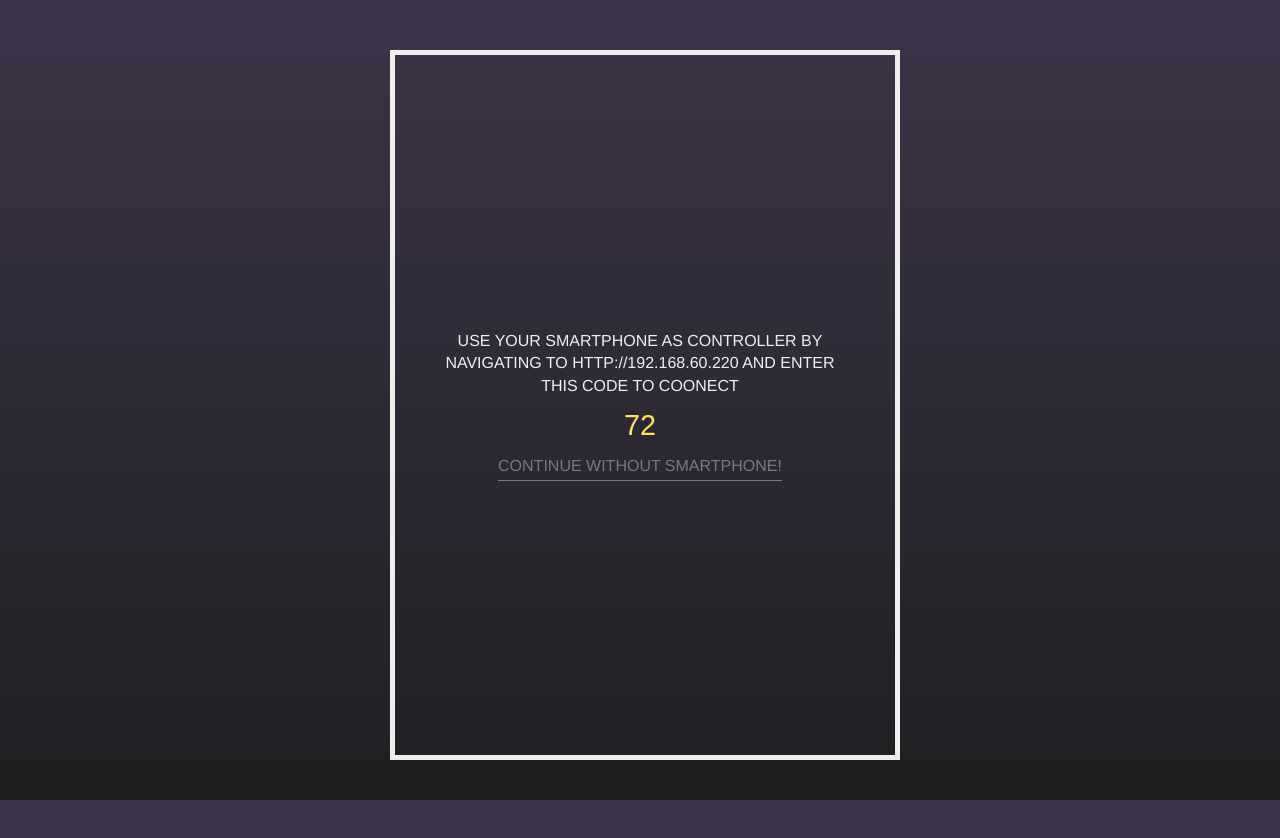
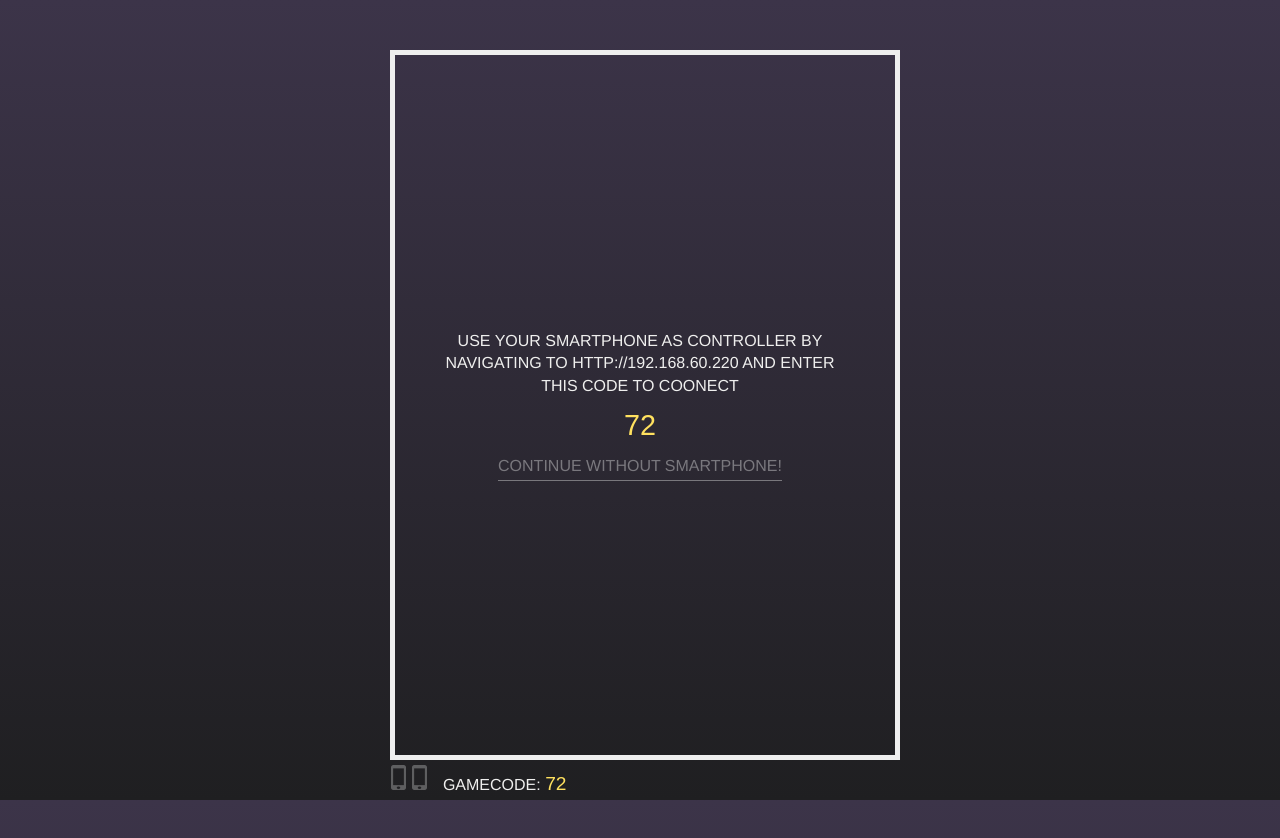
Before and after one commit to thomasdegry/game-programming, a website: page game/src/index.html in a window 1280 px wide. Both pictures are taken after a click on the link "Launch". Drawn offline with nearby package versions, Linux system fonts and the light colour scheme; no server answers.

Commit message:
controller stats added

```diff
--- a/game/src/index.html
+++ b/game/src/index.html
@@ -27,6 +27,11 @@
                 <a href="#" id="restart">Restart?</a>
             </div>
         </div>
+        <div id="multiplayerstats" class="out">
+            <div class="controller dim" id="controller1"></div>
+            <div class="controller dim" id="controller2"></div>
+            <p class="code">Gamecode: <span></span></p>
+        </div>
 
         <script src="/socket.io/socket.io.js"></script>
         <script src="http://cdnjs.cloudflare.com/ajax/libs/gsap/latest/TweenMax.min.js"></script>
--- a/game/src/js-dev/classes/Game.js
+++ b/game/src/js-dev/classes/Game.js
@@ -41,6 +41,12 @@ var Game = (function () {
 
         this.socket.on('join:accept', function(data) {
             that.startGame();
+            $("#multiplayerstats #controller1").removeClass('dim');
+
+        });
+
+        this.socket.on('join:player2', function(data) {
+            $("#multiplayerstats #controller2").removeClass('dim');
         });
 
         this.socket.on('gameplay:restart', this.restart);
@@ -62,12 +68,16 @@ var Game = (function () {
         $(".connect-instructions").removeClass('out');
         $(".connect-instructions p span").text(this.rocket.identifier);
         $(".connect-instructions p em").text(this.settings.hostName);
+
+        $("#multiplayerstats").removeClass('out');
+        $("#multiplayerstats p span").text(this.rocket.identifier);
     };
 
     Game.prototype.proceedWithoutController = function(event) {
         event.preventDefault();
         this.useController = false;
         this.startGame();
+        $("#multiplayerstats").addClass('out');
     };
 
     Game.prototype.startGame = function() {
--- a/game/src/js/main.js
+++ b/game/src/js/main.js
@@ -157,6 +157,12 @@ var Game = (function () {
 
         this.socket.on('join:accept', function(data) {
             that.startGame();
+            $("#multiplayerstats #controller1").removeClass('dim');
+
+        });
+
+        this.socket.on('join:player2', function(data) {
+            $("#multiplayerstats #controller2").removeClass('dim');
         });
 
         this.socket.on('gameplay:restart', this.restart);
@@ -178,12 +184,16 @@ var Game = (function () {
         $(".connect-instructions").removeClass('out');
         $(".connect-instructions p span").text(this.rocket.identifier);
         $(".connect-instructions p em").text(this.settings.hostName);
+
+        $("#multiplayerstats").removeClass('out');
+        $("#multiplayerstats p span").text(this.rocket.identifier);
     };
 
     Game.prototype.proceedWithoutController = function(event) {
         event.preventDefault();
         this.useController = false;
         this.startGame();
+        $("#multiplayerstats").addClass('out');
     };
 
     Game.prototype.startGame = function() {
--- /dev/null
+++ b/game/src/sass/modules/_multiplayerstats.scss
@@ -0,0 +1,45 @@
+#multiplayerstats{
+    width: 500px;
+    margin: 15px auto 0;
+    font-family: 'Helvetica Neue', Helvetica, Arial, sans-serif;
+    text-transform: uppercase;
+    font-size: 1em;
+    line-height: 1.4em;
+    color: #efefee;
+
+
+    @include transition-property(all);
+    @include transition-duration(0.7s);
+    @include transition-timing-function(ease-in-out);
+
+    &.out{
+        opacity: 0;
+    }
+
+    .code{
+        display: inline-block;
+        width: 170px;
+        margin-left: 10px;
+    }
+
+    span {
+        font-family: 'Arial';
+        font-size: 1.2em;
+        color: #ffe15f;
+        line-height: 2em;
+    }
+    .controller{
+        width: 17px;
+        height: 25px;
+        background: url('../img/phone.png') center center no-repeat;
+        display: inline-block;
+
+        @include transition-property(all);
+        @include transition-duration(0.7s);
+        @include transition-timing-function(ease-in-out);
+
+        &.dim{
+            opacity: 0.3;
+        }
+    }
+}
--- a/game/src/sass/screen.scss
+++ b/game/src/sass/screen.scss
@@ -3,5 +3,6 @@
 
 @import "_variables";
 @import "modules/_canvas";
+@import "modules/_multiplayerstats";
 @import "modules/_debug";
 @import "modules/_fonts";
```
Also changed, not shown: controller/src/index.html (+1 -1 lines), game/src/css/screen.css, game/src/img/phone.png (added).
